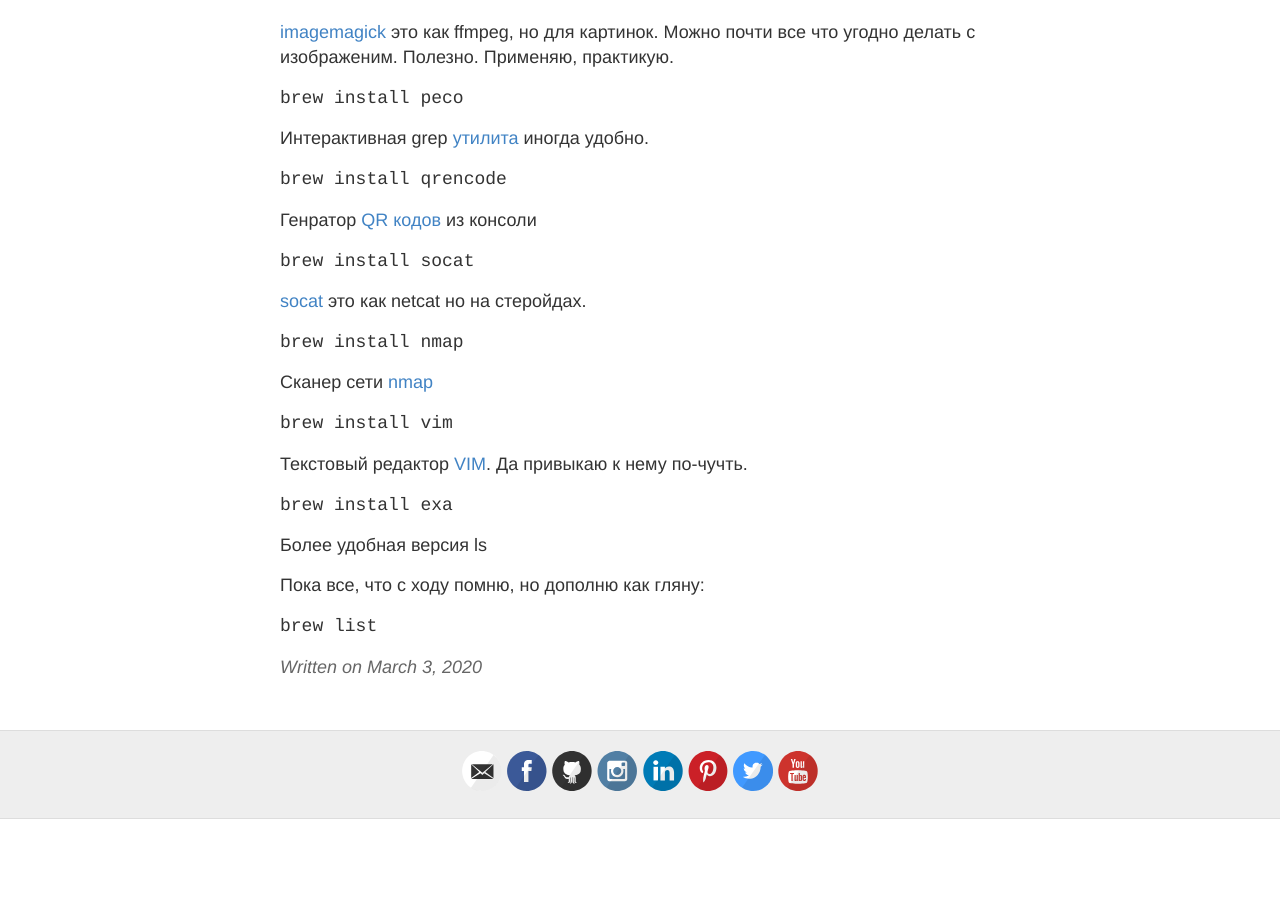
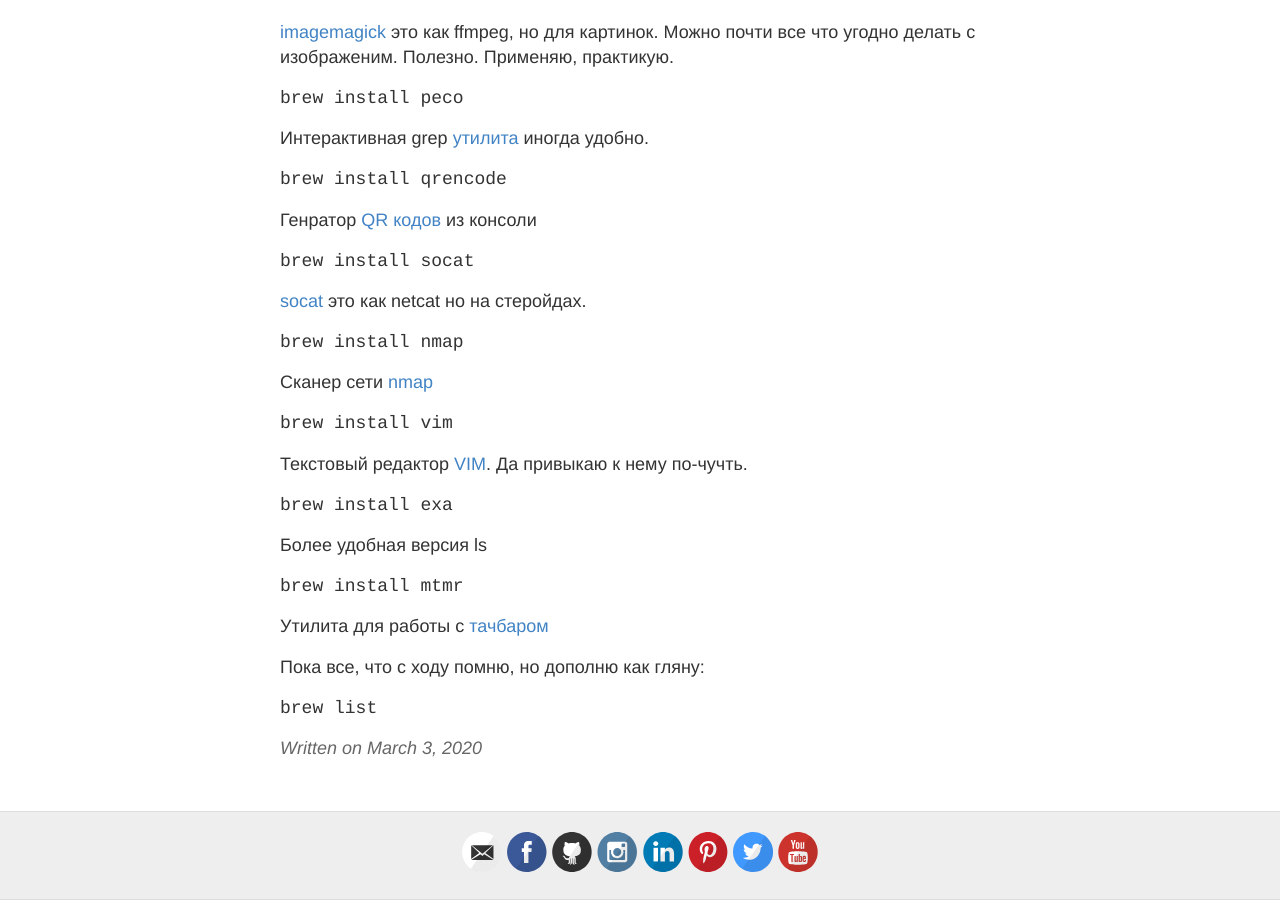
Before and after one commit to tatarinovms/tatarinovms.github.io, a Jekyll site: the page built from _posts/2020-3-3-brew.md, in a window 1280 px wide and 900 px high, scrolled down 2866 px. Built offline with Jekyll 4.4.1, drawn with Linux system fonts in a browser that asks for light colours; before the commit the page ends 3685 px from its top, so only the background shows below that.

Commit message:
Update 2020-3-3-brew.md

```diff
--- a/_posts/2020-3-3-brew.md
+++ b/_posts/2020-3-3-brew.md
@@ -189,6 +189,12 @@
 
 Более удобная версия ls
 
+<code>
+brew install mtmr
+</code>
+
+Утилита для работы с [тачбаром]((https://mtmr.app/))
+
 Пока все, что с ходу помню, но дополню как гляну:
 
 <code>
```
